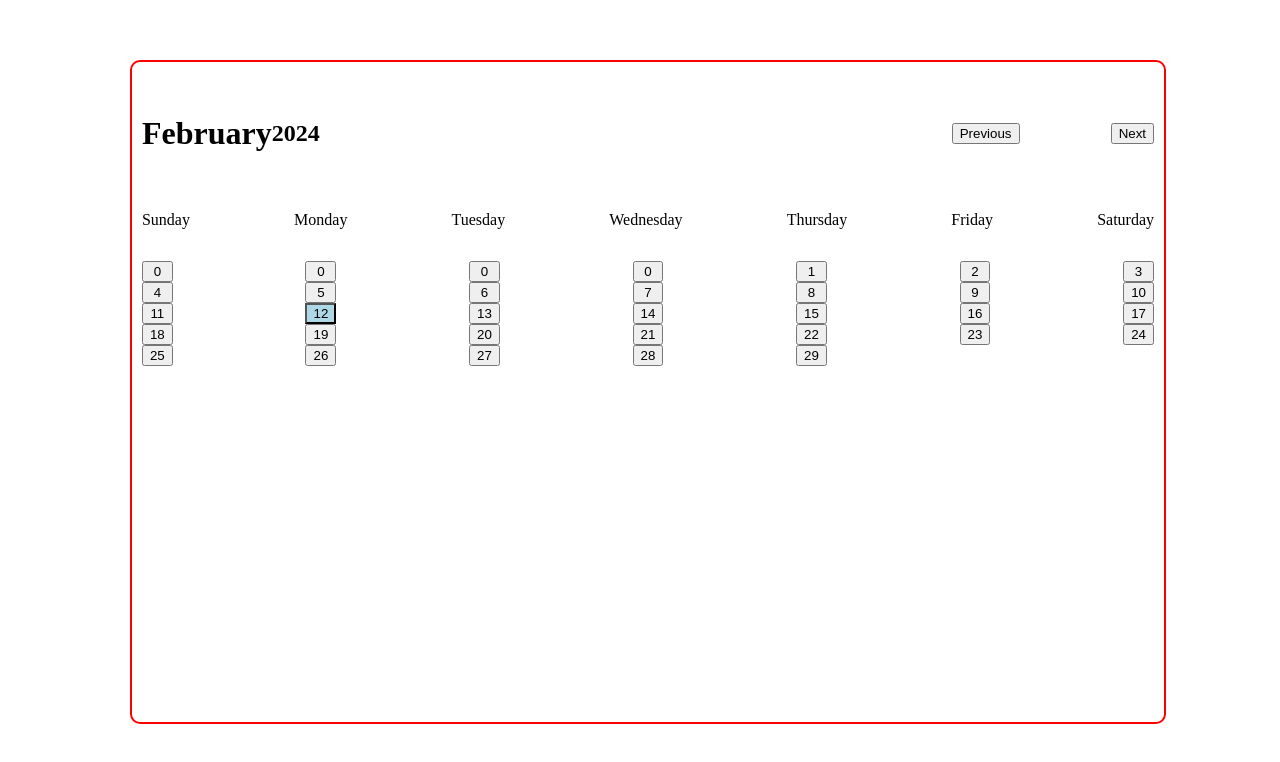
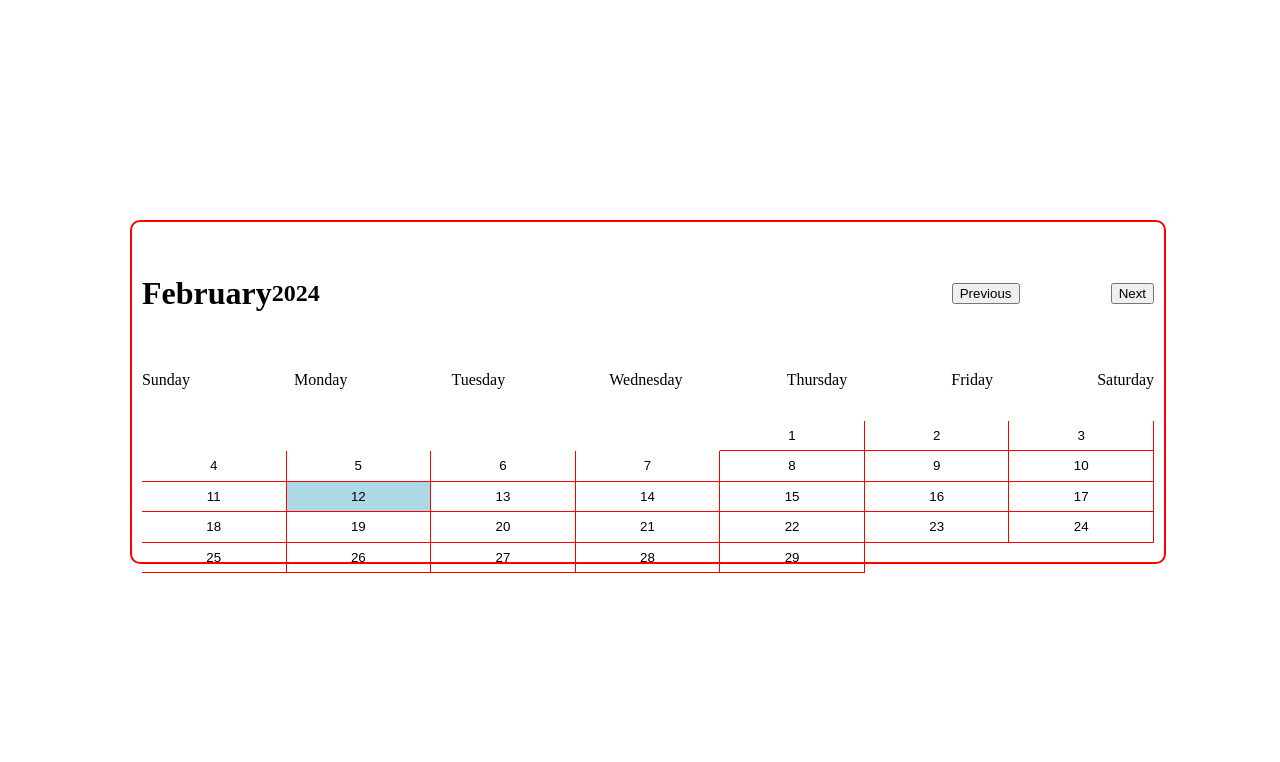
Before and after one commit to dev-martin02/Calendar_project, a React (Vite) app: page / in a window 1280 px wide. Shown: the top 762 px of the page. Built offline with nearby package versions, Linux system fonts and the light colour scheme.

Commit message:
Improve the style of the calendar

```diff
--- a/src/components/body/Calendar/Calendar.css
+++ b/src/components/body/Calendar/Calendar.css
@@ -29,7 +29,7 @@ body {
   flex-direction: column;
   padding: 1%;
   width: 100%;
-  height: 100%;
+  height: 50%;
   border: red 2px solid;
   border-radius: 10px;
   min-width: fit-content;
@@ -54,6 +54,22 @@ ul {
   justify-content: space-between;
 }
 
-ul li button {
+#date-container {
   width: 100%;
 }
+
+#date {
+  width: 100%;
+  background-color: transparent;
+  border: none;
+  border-right: red 1px solid;
+  border-bottom: red 1px solid;
+  padding: 5%;
+}
+#date:hover {
+  background-color: gray;
+}
+
+.zero {
+  visibility: hidden;
+}
--- a/src/components/body/Calendar/Calendar.jsx
+++ b/src/components/body/Calendar/Calendar.jsx
@@ -93,7 +93,6 @@ export default function Calendar() {
         if (x === today) {
           num = x;
         }
-        console.log(num);
       });
     });
 
--- a/src/components/body/Calendar/ShowDate.jsx
+++ b/src/components/body/Calendar/ShowDate.jsx
@@ -1,19 +1,32 @@
 export default function ShowDate({ week, triggerAction, todayDate }) {
-  console.log(week);
-  return week.map((weekdays) => (
-    <li key={weekdays.day}>
+  function removeZero(container) {
+    container.map(({ date }) => {
+      date.forEach((zero) => {
+        if (zero === 0) {
+          return <button style={{ backgroundColor: "black" }}>{zero}</button>;
+        }
+      });
+    });
+  }
+
+  removeZero(week);
+  return week.map(({ date, day }) => (
+    <li key={day} id="date-container">
       <ul>
-        {weekdays.date
+        {date
           .sort((a, b) => a - b)
-          .map((day) => (
-            <li key={day}>
+          .map((dateContent) => (
+            <li key={dateContent}>
               <button
                 onClick={triggerAction}
+                className={dateContent === 0 ? `zero` : null}
                 style={{
-                  backgroundColor: day === todayDate() ? "lightblue" : "none",
+                  backgroundColor:
+                    dateContent === todayDate() ? "lightblue" : "",
                 }}
+                id="date"
               >
-                {day}
+                {dateContent}
               </button>
             </li>
           ))}
```
